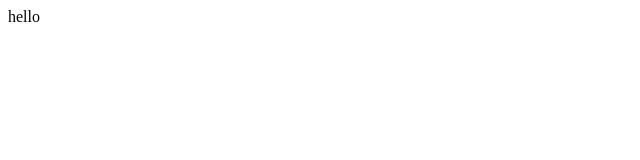
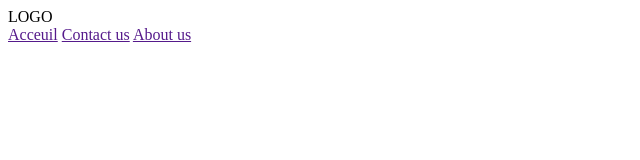
Before and after one commit to karimzeroual/webApp, a plain HTML site: page index.html in a window 1280 px wide. Shown: the whole page, without its empty margins (0-640 px from the left). Drawn offline with Linux system fonts and the light colour scheme.

Commit message:
add header tag to index page

```diff
--- a/index.html
+++ b/index.html
@@ -2,10 +2,16 @@
 <html>
 <head>
 	<title>hello page</title>
-
+    <style type="text/css" src="css/style.css"></style>
 </head>
 <body>
-	   hello
-
+	   <header>
+	   	  <div id="logo">LOGO</div>
+	   	  <div class="menu">
+	   	  	<a href="">Acceuil</a>
+	   	  	<a href="">Contact us</a>
+	   	  	<a href="">About us</a>
+	   	  </div>
+	   </header>
 </body>
 </html>
```
